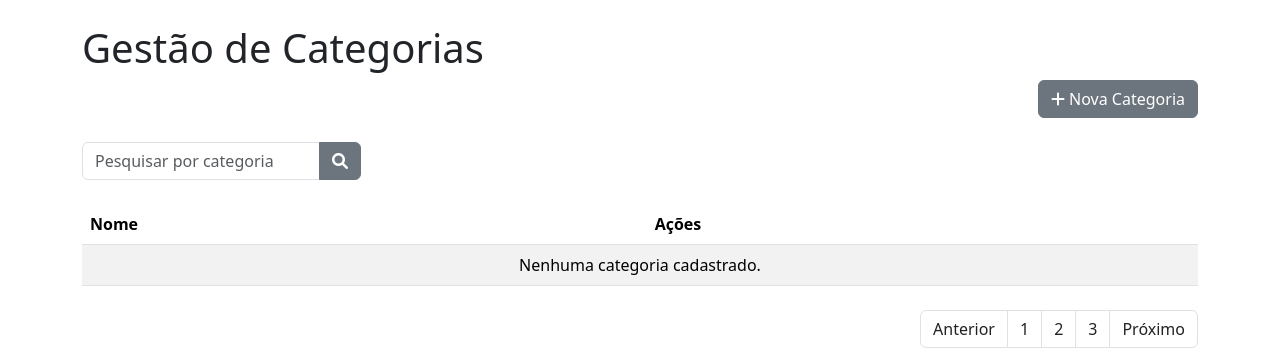
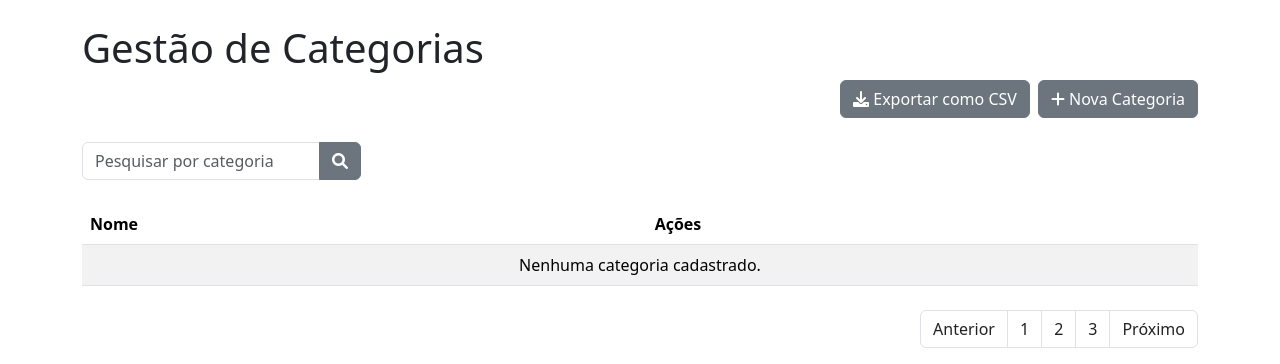
Before and after one commit to kevin504-max/financial_home, a Django app: page /categoria/categorias/ in a window 1280 px wide. Shown: the part 56-420 px from the top of the page. Run offline with Django 5.2, Linux system fonts and the light colour scheme; data that the repository does not hold is empty; parts of the project's set-up code (start-up, migrations or seed data) failed here and were passed over.

Commit message:
feat: make export csv file for "categoria"

```diff
--- a/categoria/urls.py
+++ b/categoria/urls.py
@@ -6,4 +6,6 @@ urlpatterns = [
     path('categorias/new/', views.categoria_create, name='categoria_create'),
     path('categorias/edit/<int:pk>/', views.categoria_update, name='categoria_update'),
     path('categorias/delete/<int:pk>/', views.categoria_delete, name='categoria_delete'),
+
+    path('categorias/exportar/', views.exportar_csv, name='exportar_categorias_csv'),
 ]
--- a/categoria/views.py
+++ b/categoria/views.py
@@ -1,6 +1,24 @@
+import csv
+from django.http import HttpResponse
 from django.shortcuts import render, get_object_or_404, redirect
 from .models import Categoria
 from .forms import CategoriaForm
+
+def exportar_csv(request):
+    # Cria a resposta HTTP com o cabeçalho correto
+    response = HttpResponse(content_type='text/csv')
+    response['Content-Disposition'] = 'attachment; filename="Relação_de_Categorias.csv"'
+
+    writer = csv.writer(response)
+    writer.writerow(['Nome'])
+
+    categorias = Categoria.objects.all()
+    for categoria in categorias:
+        writer.writerow([
+            categoria.nome,
+        ])
+
+    return response
 
 def categoria_create(request):
     if request.method == 'POST':
--- a/templates/categoria/categorias.html
+++ b/templates/categoria/categorias.html
@@ -6,6 +6,10 @@
     <h1>Gestão de Categorias</h1>
 
     <p class="d-flex justify-content-end">
+        <a class="btn btn-secondary" href="{% url 'exportar_categorias_csv' %}" style="margin-right: 8px;">
+            <i class="fa fa-download mr-5"></i> Exportar como CSV
+        </a>
+
         <a class="btn btn-secondary" data-bs-toggle="modal" data-bs-target="#novocategoriaModal">
             <i class="fa fa-plus mr-2"></i> Nova Categoria
         </a>
```
